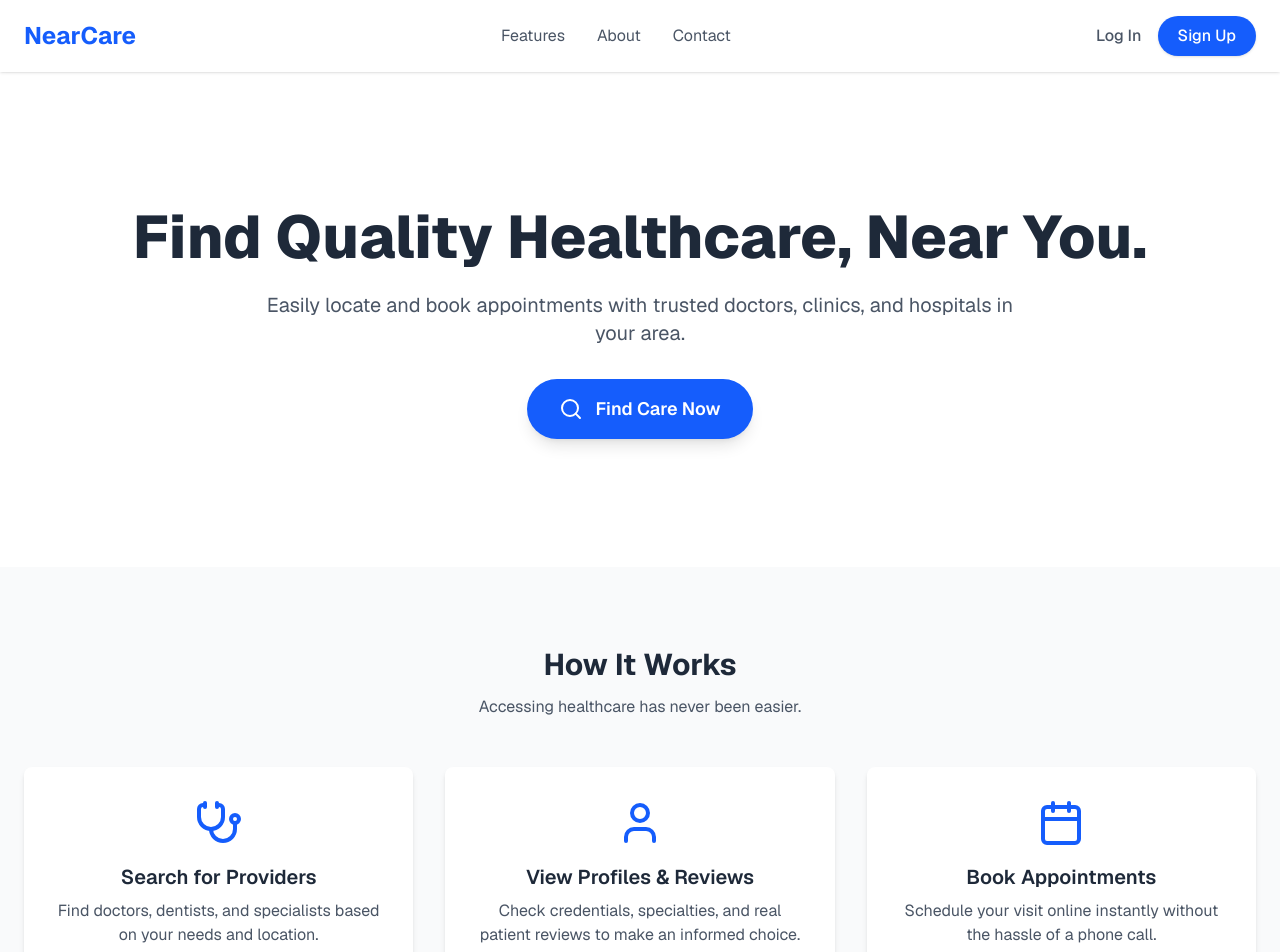
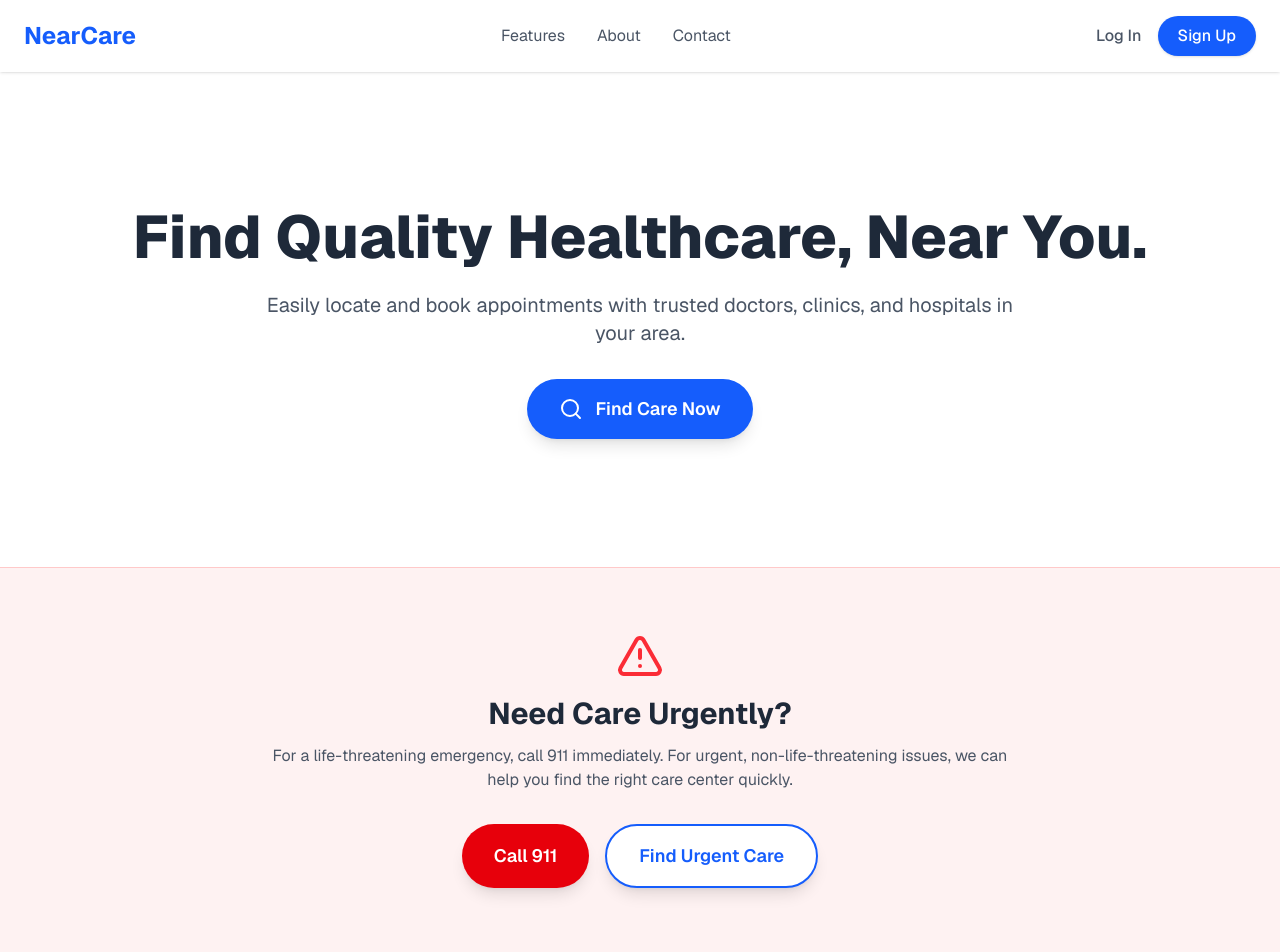
Before and after one commit to utkarshrupanpatti/NearCare, a Next.js app: page / in a window 1280 px wide. Shown: the top 952 px of the page. Built offline with nearby package versions, Linux system fonts and the light colour scheme.

Commit message:
add: Emergency & Urgent Care Triage

```diff
--- a/app/page.tsx
+++ b/app/page.tsx
@@ -1,5 +1,5 @@
 import Link from "next/link";
-import { Search, Stethoscope, User, Calendar } from "lucide-react";
+import { Search, Stethoscope, User, Calendar, AlertTriangle } from "lucide-react";
 
 export default function Home() {
   return (
@@ -61,6 +61,31 @@ export default function Home() {
                 <Search className="mr-3 h-6 w-6" />
                 Find Care Now
               </button>
+            </div>
+          </div>
+        </section>
+
+        {/* Urgent Care Triage Section */}
+        <section className="bg-red-50 border-y border-red-200 py-16">
+          <div className="container mx-auto px-6 text-center">
+            <div className="max-w-3xl mx-auto">
+              <AlertTriangle className="h-12 w-12 text-red-500 mx-auto mb-4" />
+              <h2 className="text-3xl font-bold text-gray-800 mb-3">
+                Need Care Urgently?
+              </h2>
+              <p className="text-gray-600 mb-8">
+                For a life-threatening emergency, call 911 immediately. For
+                urgent, non-life-threatening issues, we can help you find the
+                right care center quickly.
+              </p>
+              <div className="flex flex-col sm:flex-row justify-center gap-4">
+                <a href="tel:911" className="w-full sm:w-auto flex items-center justify-center bg-red-600 text-white text-lg font-semibold px-8 py-4 rounded-full hover:bg-red-700 transition-all shadow-lg">
+                  Call 911
+                </a>
+                <button className="w-full sm:w-auto flex items-center justify-center bg-white text-blue-600 border-2 border-blue-600 text-lg font-semibold px-8 py-4 rounded-full hover:bg-blue-50 transition-all shadow-lg">
+                  Find Urgent Care
+                </button>
+              </div>
             </div>
           </div>
         </section>
```
